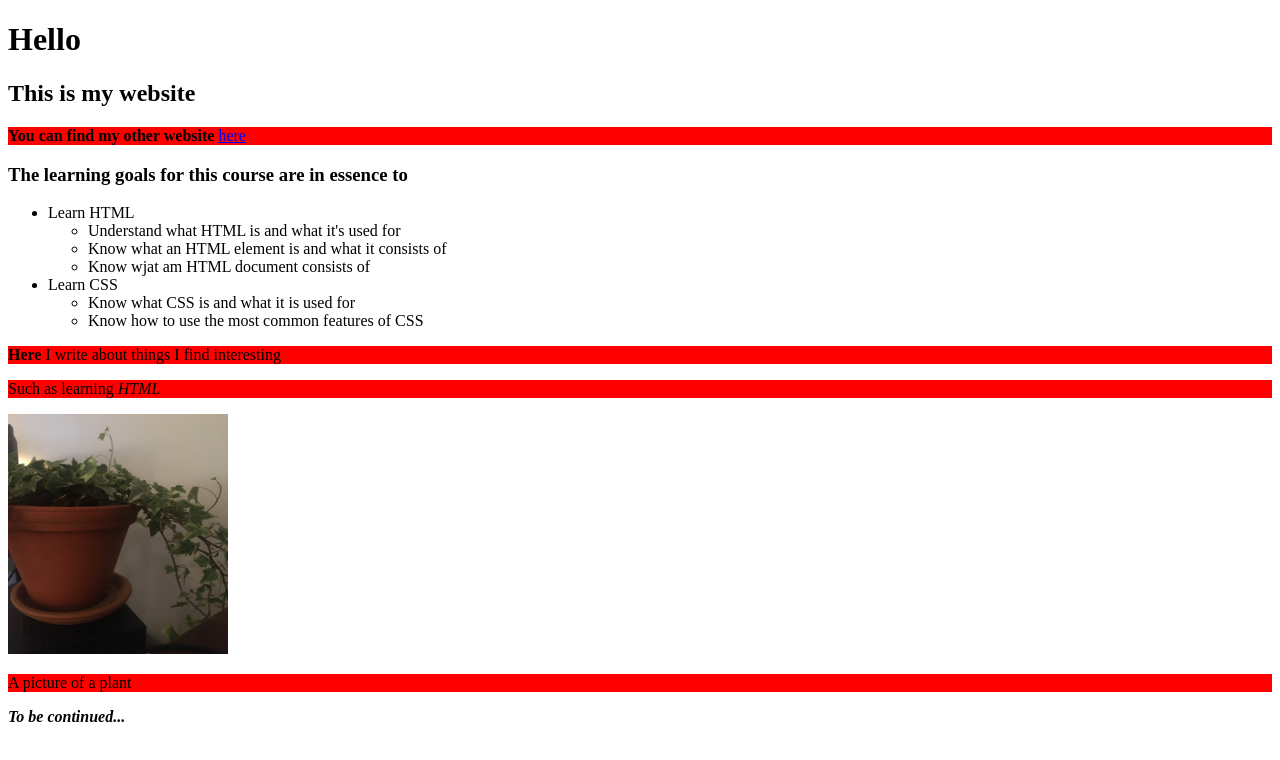
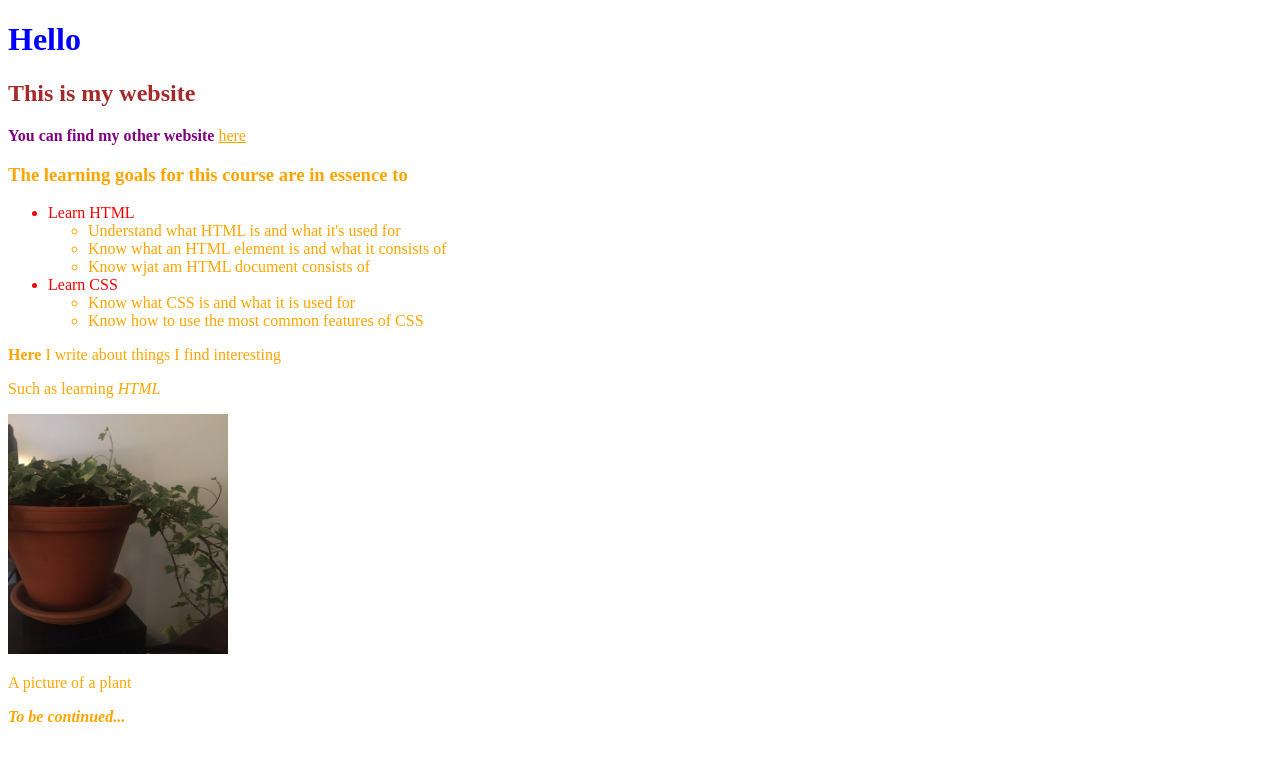
Before and after one commit to Catrovitch/lapio-website, a plain HTML site: page index.html in a window 1280 px wide. Drawn offline with Linux system fonts and the light colour scheme.

Commit message:
Part 3, add eigth exercise

```diff
--- a/index.html
+++ b/index.html
@@ -12,17 +12,17 @@
   <!--Do the exercises here-->
 <h1>Hello</h1>
 <h2>This is my website</h2>
-<p><b>You can find my other website</b> <a href="page2.html">here</a>
+<p> <b id="purple-part">You can find my other website</b> <a href="page2.html">here</a></p>
 <h3>The learning goals for this course are in essence to</h3>
 
 <ul>
-   <li>Learn HTML</li>
+   <li class="list_head">Learn HTML</li>
    <ul>
 	<li>Understand what HTML is and what it's used for</li>
 	<li>Know what an HTML element is and what it consists of</li>
 	<li>Know wjat am HTML document consists of</li>
    </ul>
-   <li>Learn CSS</li>
+   <li class="list_head">Learn CSS</li>
    <ul>
 	<li>Know what CSS is and what it is used for</li>
 	<li>Know how to use the most common features of CSS</li>
--- a/style.css
+++ b/style.css
@@ -1 +1,16 @@
-p { background-color: red; }
+* {
+  color: orange;
+}
+h1 {
+   color: blue;
+}
+h2 {
+   color: brown;
+}
+.list_head {
+  color: red;
+}
+
+#purple-part {
+  color: purple;
+}
```
